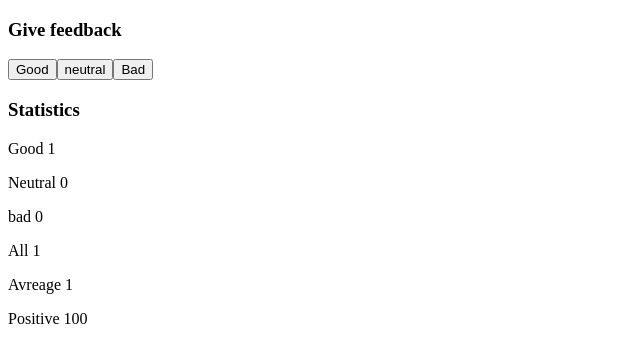
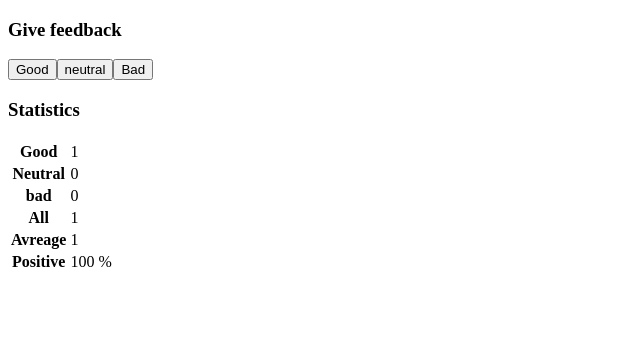
Before and after one commit to jamboosan/fullStackOpenSubmissions, a React (Vite) app in the folder part1/unicafe/: page / in a window 1280 px wide. Both pictures are taken after a click on the button "Good". Shown: the top 362 px of the page, without its empty margins (0-640 px from the left). Built offline with nearby package versions, Linux system fonts and the light colour scheme.

Commit message:
complete exercise 1.11

```diff
--- a/part1/unicafe/src/App.jsx
+++ b/part1/unicafe/src/App.jsx
@@ -9,10 +9,22 @@ const Button = ({onClick, text})=>{
 
 
 const StatisticLine = ({text, value})=>{
+  if(text==="Positive"){
   return(
-    <p> {text} {value}</p>
+    <tr>
+      <th>{text}</th>
+      <td>{value} %</td>
+    </tr>
   )
 }
+  return(
+    <tr>
+      <th>{text}</th>
+      <td>{value} </td>
+    </tr>
+
+  )
+  }
 
 const Statistics = ({good, neutral, bad, total}) =>{
   if(!total){
@@ -24,12 +36,16 @@ const Statistics = ({good, neutral, bad, total}) =>{
   }
   return(
 <div>
+  <table>
+    <tbody>
       <StatisticLine text="Good" value={good}/>
       <StatisticLine text="Neutral" value={neutral} />
       <StatisticLine text="bad" value={bad} />
       <StatisticLine text="All" value={total}/>
       <StatisticLine text ="Avreage" value={(good-bad)/total}/>
       <StatisticLine text="Positive" value={(good/total)*100} />
+    </tbody>
+  </table>
 </div>
   )
 }
```
